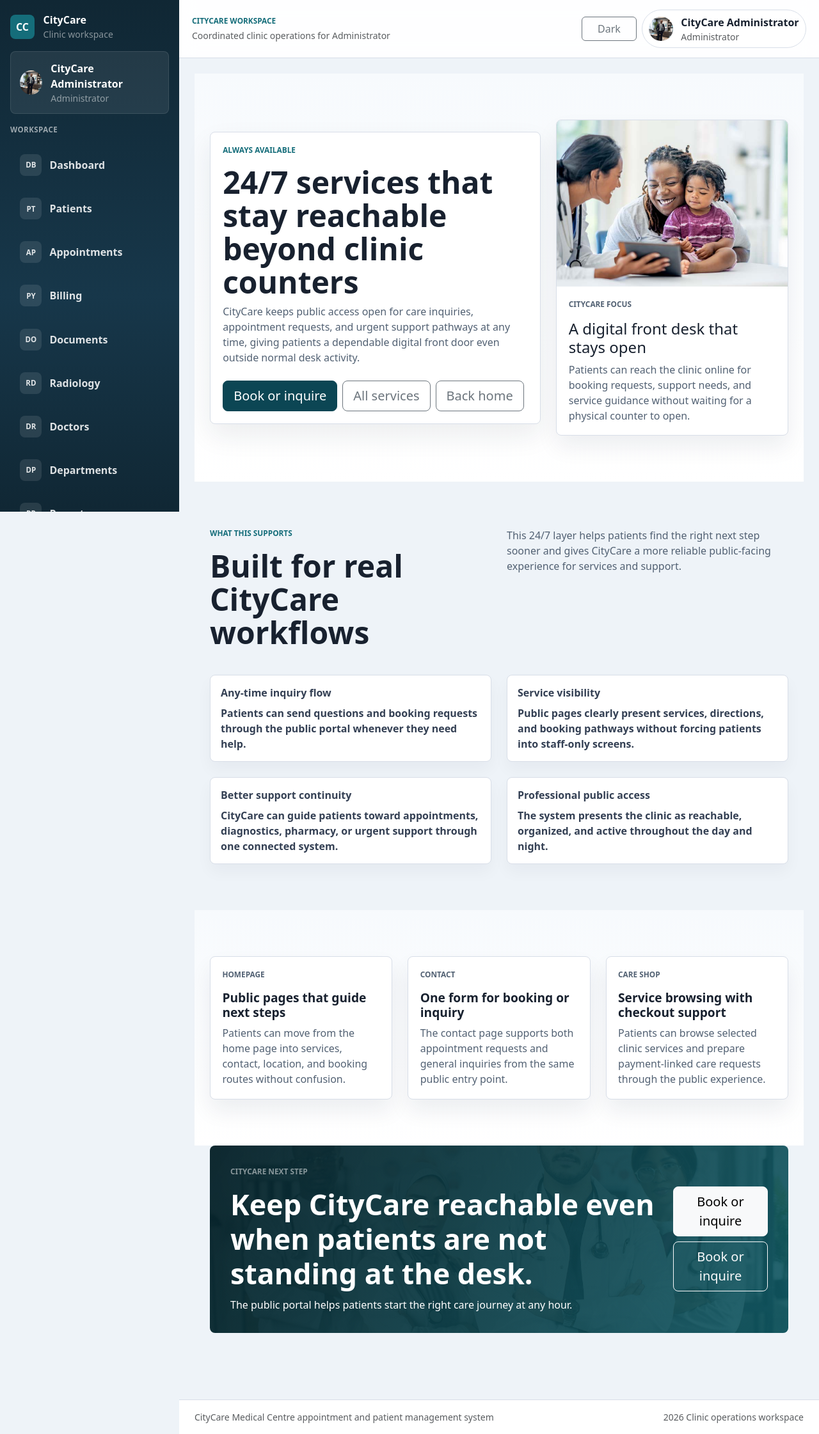
After one commit to KingJthan/CityCareClinicManagementSystem, a Laravel app: page /features/24-7-services in a window 1280 px wide. The commit adds this page. Shown: the whole page at 64% size. Run offline with Laravel 12, Linux system fonts and the light colour scheme; a user stored in the database is signed in; data comes from the database, SQL or seed files in the repository; some libraries are stand-ins or nearby versions.

Commit message:
Add feature pages and administrator portrait

```diff
--- a/public/css/style.css
+++ b/public/css/style.css
@@ -386,10 +386,26 @@ body {
     background: rgba(255, 255, 255, .16);
     color: #fff;
     font-weight: 700;
+    overflow: hidden;
 }
 
 .workspace-chip-avatar {
     background: var(--brand);
+}
+
+.workspace-chip-avatar img,
+.sidebar-user-avatar img {
+    width: 100%;
+    height: 100%;
+    display: block;
+    object-fit: cover;
+    object-position: center top;
+}
+
+.workspace-chip-avatar.is-photo,
+.sidebar-user-avatar.is-photo {
+    background: transparent;
+    padding: 0;
 }
 
 .workspace-footer,
@@ -1327,10 +1372,34 @@ html[data-theme="dark"] .auth-copy,
 html[data-theme="dark"] .auth-meta-card p,
 html[data-theme="dark"] .section-copy,
 html[data-theme="dark"] .media-card-body p,
+html[data-theme="dark"] .showcase-card-body p,
 html[data-theme="dark"] .payment-method-card small,
-html[data-theme="dark"] .list-group-item,
 html[data-theme="dark"] .form-text {
     color: #a7b4c5 !important;
+}
+
+html[data-theme="dark"] h1,
+html[data-theme="dark"] h2,
+html[data-theme="dark"] h3,
+html[data-theme="dark"] h4,
+html[data-theme="dark"] h5,
+html[data-theme="dark"] h6,
+html[data-theme="dark"] .section-title,
+html[data-theme="dark"] .navbar-brand,
+html[data-theme="dark"] .offcanvas-title,
+html[data-theme="dark"] .form-label,
+html[data-theme="dark"] .form-check-label,
+html[data-theme="dark"] .workspace-chip,
+html[data-theme="dark"] .workspace-chip .fw-semibold,
+html[data-theme="dark"] .list-group-item,
+html[data-theme="dark"] .list-group-item-action,
+html[data-theme="dark"] .list-group-item strong,
+html[data-theme="dark"] .chart-legend,
+html[data-theme="dark"] .checkout-line,
+html[data-theme="dark"] .checkout-total,
+html[data-theme="dark"] .price-chip,
+html[data-theme="dark"] .alert {
+    color: var(--ink) !important;
 }
 
 html[data-theme="dark"] .table {
--- a/resources/views/layouts/app.blade.php
+++ b/resources/views/layouts/app.blade.php
@@ -29,6 +29,7 @@
                 'patient' => 'Patient',
             ];
             $roleLabel = $roleLabels[$user->role] ?? ucfirst($user->role);
+            $adminPortrait = $user->hasRole('admin') ? asset('images/jonathan-admin-portrait.png') : null;
         @endphp
 
         <div class="workspace-layout">
@@ -54,7 +55,13 @@
                         </button>
 
                         <div class="workspace-chip">
-                            <span class="workspace-chip-avatar">{{ strtoupper(substr($user->name, 0, 1)) }}</span>
+                            <span class="workspace-chip-avatar {{ $adminPortrait ? 'is-photo' : '' }}">
+                                @if($adminPortrait)
+                                    <img src="{{ $adminPortrait }}" alt="{{ $user->name }}">
+                                @else
+                                    {{ strtoupper(substr($user->name, 0, 1)) }}
+                                @endif
+                            </span>
                             <div class="d-none d-sm-block">
                                 <div class="fw-semibold">{{ $user->name }}</div>
                                 <div class="small text-muted">{{ $roleLabel }}</div>
--- a/resources/views/partials/sidebar-nav.blade.php
+++ b/resources/views/partials/sidebar-nav.blade.php
@@ -15,6 +15,7 @@
     ];
 
     $roleLabel = $roleLabels[$user->role] ?? ucfirst($user->role);
+    $adminPortrait = $user->hasRole('admin') ? asset('images/jonathan-admin-portrait.png') : null;
 
     $navItems = array_values(array_filter([
         [
@@ -120,7 +121,13 @@
     </div>
 
     <div class="sidebar-user-card">
-        <div class="sidebar-user-avatar">{{ strtoupper(substr($user->name, 0, 1)) }}</div>
+        <div class="sidebar-user-avatar {{ $adminPortrait ? 'is-photo' : '' }}">
+            @if($adminPortrait)
+                <img src="{{ $adminPortrait }}" alt="{{ $user->name }}">
+            @else
+                {{ strtoupper(substr($user->name, 0, 1)) }}
+            @endif
+        </div>
         <div>
             <div class="fw-semibold">{{ $user->name }}</div>
             <div class="small text-white-50">{{ $roleLabel }}</div>
--- /dev/null
+++ b/resources/views/public/features/_detail.blade.php
@@ -0,0 +1,87 @@
+<section class="public-band public-band-soft">
+    <div class="container-fluid px-3 px-lg-4">
+        <div class="row g-4 align-items-center">
+            <div class="col-lg-7">
+                <div class="panel panel-pad h-100">
+                    <p class="eyebrow">{{ $eyebrow }}</p>
+                    <h1 class="section-title">{{ $title }}</h1>
+                    <p class="section-copy mb-0">{{ $lead }}</p>
+                    <div class="d-flex flex-wrap gap-2 mt-4">
+                        <a class="btn btn-dark btn-lg" href="{{ $primaryRoute }}">{{ $primaryLabel }}</a>
+                        <a class="btn btn-outline-secondary btn-lg" href="{{ route('services') }}">All services</a>
+                        <a class="btn btn-outline-secondary btn-lg" href="{{ route('home') }}">Back home</a>
+                    </div>
+                </div>
+            </div>
+            <div class="col-lg-5">
+                <article class="media-card h-100">
+                    <img src="{{ asset($image) }}" alt="{{ $imageAlt }}">
+                    <div class="media-card-body">
+                        <p class="eyebrow">CityCare focus</p>
+                        <h2 class="h4">{{ $imageTitle }}</h2>
+                        <p class="mb-0">{{ $imageCopy }}</p>
+                    </div>
+                </article>
+            </div>
+        </div>
+    </div>
+</section>
+
+<section class="public-band">
+    <div class="container-fluid px-3 px-lg-4">
+        <div class="row g-4 align-items-start mb-2">
+            <div class="col-lg-6">
+                <p class="eyebrow">What this supports</p>
+                <h2 class="section-title">Built for real CityCare workflows</h2>
+            </div>
+            <div class="col-lg-6">
+                <p class="section-copy mb-0">{{ $supportCopy }}</p>
+            </div>
+        </div>
+
+        <div class="row g-4 mt-1">
+            @foreach($points as $point)
+                <div class="col-md-6">
+                    <div class="feature-point h-100">
+                        <div class="fw-bold mb-2">{{ $point['title'] }}</div>
+                        <div>{{ $point['copy'] }}</div>
+                    </div>
+                </div>
+            @endforeach
+        </div>
+    </div>
+</section>
+
+<section class="public-band public-band-soft">
+    <div class="container-fluid px-3 px-lg-4">
+        <div class="row g-4">
+            @foreach($details as $detail)
+                <div class="col-lg-4">
+                    <article class="media-card h-100">
+                        <div class="media-card-body">
+                            <p class="eyebrow">{{ $detail['eyebrow'] }}</p>
+                            <h3>{{ $detail['title'] }}</h3>
+                            <p class="mb-0">{{ $detail['copy'] }}</p>
+                        </div>
+                    </article>
+                </div>
+            @endforeach
+        </div>
+    </div>
+</section>
+
+<section class="public-band public-cta-band">
+    <div class="container-fluid px-3 px-lg-4">
+        <div class="public-cta">
+            <div>
+                <p class="eyebrow text-white-50">CityCare next step</p>
+                <h2>{{ $ctaTitle }}</h2>
+                <p class="mb-0">{{ $ctaCopy }}</p>
+            </div>
+            <div class="d-flex flex-wrap gap-2">
+                <a class="btn btn-light btn-lg" href="{{ $primaryRoute }}">{{ $primaryLabel }}</a>
+                <a class="btn btn-outline-light btn-lg" href="{{ route('contact') }}">Book or inquire</a>
+            </div>
+        </div>
+    </div>
+</section>
--- /dev/null
+++ b/resources/views/public/features/services-24-7.blade.php
@@ -0,0 +1,55 @@
+@extends('layouts.app')
+
+@section('title', '24/7 Services | CityCare')
+
+@section('content')
+    @include('public.features._detail', [
+        'eyebrow' => 'Always available',
+        'title' => '24/7 services that stay reachable beyond clinic counters',
+        'lead' => 'CityCare keeps public access open for care inquiries, appointment requests, and urgent support pathways at any time, giving patients a dependable digital front door even outside normal desk activity.',
+        'primaryLabel' => 'Book or inquire',
+        'primaryRoute' => route('contact'),
+        'image' => 'images/patient-care.jpg',
+        'imageAlt' => 'Patient support and ongoing CityCare services',
+        'imageTitle' => 'A digital front desk that stays open',
+        'imageCopy' => 'Patients can reach the clinic online for booking requests, support needs, and service guidance without waiting for a physical counter to open.',
+        'supportCopy' => 'This 24/7 layer helps patients find the right next step sooner and gives CityCare a more reliable public-facing experience for services and support.',
+        'points' => [
+            [
+                'title' => 'Any-time inquiry flow',
+                'copy' => 'Patients can send questions and booking requests through the public portal whenever they need help.',
+            ],
+            [
+                'title' => 'Service visibility',
+                'copy' => 'Public pages clearly present services, directions, and booking pathways without forcing patients into staff-only screens.',
+            ],
+            [
+                'title' => 'Better support continuity',
+                'copy' => 'CityCare can guide patients toward appointments, diagnostics, pharmacy, or urgent support through one connected system.',
+            ],
+            [
+                'title' => 'Professional public access',
+                'copy' => 'The system presents the clinic as reachable, organized, and active throughout the day and night.',
+            ],
+        ],
+        'details' => [
+            [
+                'eyebrow' => 'Homepage',
+                'title' => 'Public pages that guide next steps',
+                'copy' => 'Patients can move from the home page into services, contact, location, and booking routes without confusion.',
+            ],
+            [
+                'eyebrow' => 'Contact',
+                'title' => 'One form for booking or inquiry',
+                'copy' => 'The contact page supports both appointment requests and general inquiries from the same public entry point.',
+            ],
+            [
+                'eyebrow' => 'Care shop',
+                'title' => 'Service browsing with checkout support',
+                'copy' => 'Patients can browse selected clinic services and prepare payment-linked care requests through the public experience.',
+            ],
+        ],
+        'ctaTitle' => 'Keep CityCare reachable even when patients are not standing at the desk.',
+        'ctaCopy' => 'The public portal helps patients start the right care journey at any hour.',
+    ])
+@endsection
--- a/routes/web.php
+++ b/routes/web.php
@@ -21,6 +21,10 @@ use Illuminate\Support\Facades\Route;
 Route::view('/', 'public.welcome')->name('home');
 Route::view('/about', 'public.about')->name('about');
 Route::view('/services', 'public.services')->name('services');
+Route::view('/features/role-based-access', 'public.features.role-access')->name('features.role-access');
+Route::view('/features/live-doctor-slot-checks', 'public.features.doctor-slots')->name('features.doctor-slots');
+Route::view('/features/24-7-services', 'public.features.services-24-7')->name('features.services-24-7');
+Route::view('/features/ambulance-support', 'public.features.ambulance-support')->name('features.ambulance-support');
 Route::get('/shop', [CartController::class, 'shop'])->name('shop.index');
 Route::post('/shop/cart/{product}', [CartController::class, 'add'])->name('cart.add');
 Route::get('/cart', [CartController::class, 'cart'])->name('cart.index');
```
Also changed, not shown: other parts of public/css/style.css (+127 -0 lines), resources/views/public/features/ambulance-support.blade.php (added, +55 -0 lines), resources/views/public/features/doctor-slots.blade.php (added, +55 -0 lines), resources/views/public/features/role-access.blade.php (added, +55 -0 lines), resources/views/public/welcome.blade.php (+11 -6 lines), tests/Feature/ExampleTest.php (+19 -0 lines), public/images/jonathan-admin-portrait.png (added).
